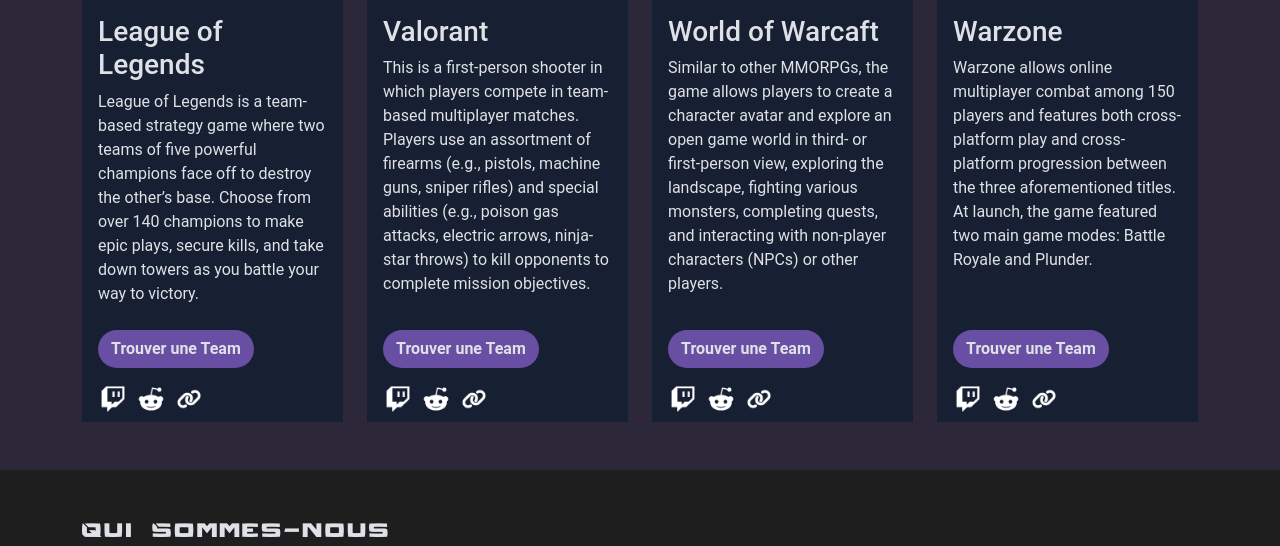
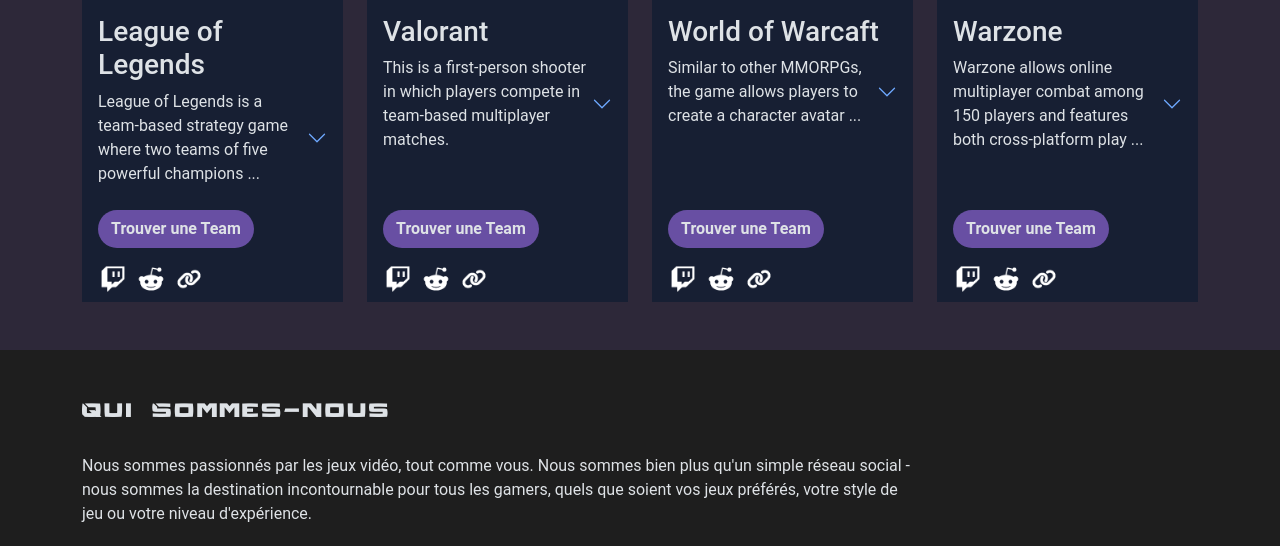
Before and after one commit to AlexMalvy/LightningHub, a PHP site: page /home.html in a window 1280 px wide. Shown: the part 701-1247 px from the top of the page. Run offline with PHP 8.4, Linux system fonts and the light colour scheme; some libraries are stand-ins or nearby versions.

Commit message:
added accordions in the game cards changed the nav : - deleted the menu button - switch the connection button to a dropdown (PC) or offcanvas toggler (Mobile)
added hover fx on buttons and links

```diff
--- a/home.html
+++ b/home.html
@@ -28,9 +28,19 @@
 
             <!-- Navbar -->
             <div class="row flex-grow-1 flex-lg-grow-0">
+                <!-- Home link -->
+                <div class="col-3 col-lg-auto">
+                    <a href="#" class="d-flex flex-column flex-lg-row align-items-lg-center gap-lg-2 link-light text-decoration-none link-opacity-100 link-opacity-75-hover">
+                        <div class="d-flex justify-content-center">
+                            <img src="assets/home-icon-37x37.png" alt="" class="d-lg-none">
+                        </div>
+                        <p class="m-0 text-center">Home</p>
+                    </a>
+                </div>
+
                 <!-- Hub link -->
                 <div class="col-3 col-lg-auto">
-                    <a href="#" class="d-flex flex-column flex-lg-row align-items-lg-center gap-lg-2 link-light text-decoration-none">
+                    <a href="#" class="d-flex flex-column flex-lg-row align-items-lg-center gap-lg-2 link-light text-decoration-none link-opacity-100 link-opacity-75-hover">
                         <div class="d-flex justify-content-center">
                             <img src="assets/hub-icon-37x37.png" alt="" class="d-lg-none">
                         </div>
@@ -40,69 +50,63 @@
 
                 <!-- Socials link -->
                 <div class="col-3 col-lg-auto">
-                    <a href="#" class="d-flex flex-column flex-lg-row align-items-lg-center gap-lg-2  link-light text-decoration-none">
+                    <a href="#" class="d-flex flex-column flex-lg-row align-items-lg-center gap-lg-2  link-light text-decoration-none link-opacity-100 link-opacity-75-hover">
                         <div class="d-flex justify-content-center">
                             <img src="assets/friends-icon-37x37.png" alt="" class="d-lg-none">
                         </div>
-                        <p class="m-0 text-center fs-7">Socials</p>
+                        <p class="m-0 text-center">Socials</p>
                     </a>
                 </div>
 
                 <!-- Account/Connection link -->
                 <div class="col-3 col-lg-auto">
-                    <a href="#" class="d-flex flex-column flex-lg-row align-items-lg-center gap-lg-2  link-light text-decoration-none">
-                        <div class="d-flex justify-content-center">
-                            <img src="assets/account_icon_37x37.png" alt="" class="d-lg-none">
-                        </div>
-                        <p class="m-0 text-center fs-7">Connexion</p>
-                    </a>
-                </div>
-
-                <!-- Menu Toggler -->
-                <div class="col-3 col-lg-auto">
 
                     <!-- OffCanvas Toggler (Mobile Only) -->
                     <a href="#" class="d-flex flex-column flex-lg-row align-items-lg-center gap-lg-2 d-lg-none link-light text-decoration-none" type="button" data-bs-toggle="offcanvas" data-bs-target="#offcanvasNavbar" aria-controls="offcanvasNavbar"aria-label="Toggle navigation">
                         <div class="d-flex justify-content-center">
-                            <img src="assets/menu-icon-37x37.png" alt="">
+                            <img src="assets/account_icon_37x37.png" alt="" class="d-lg-none">
                         </div>
-                        <p class="m-0 text-center text-white fs-7">Menu</p>
+                        <p class="m-0 text-center text-white">Connexion</p>
                     </a>
 
-                    <!-- Dropdown Menu (Desktop Only) -->
+                    <!-- Account/Connection Dropdown (Desktop Only) -->
                     <div class="dropdown d-none d-lg-block">
-                        <a class="d-flex align-items-center gap-1 link-light text-decoration-none dropdown-toggle" type="button" data-bs-toggle="dropdown" aria-expanded="false">
+                        <a class="d-flex align-items-center gap-1 link-light text-decoration-none dropdown-toggle link-opacity-100 link-opacity-75-hover" type="button" data-bs-toggle="dropdown" aria-expanded="false">
                             <!--
                             <div class="d-flex justify-content-center">
                                 <img src="assets/menu-icon-37x37.png" alt="" style="height: 25px; width: auto;">
                             </div>
                              -->
-                            <p class="m-0 text-center text-white fs-7">Menu</p>
+                            <p class="m-0 text-center text-white">Connexion</p>
                         </a>
 
-                        <ul class="dropdown-menu dropdown-menu-end mt-3">
+                        <ul class="dropdown-menu dropdown-menu-end mt-3 py-3">
 
-                            <li class="dropdown-item d-flex flex-row justify-content-start align-items-center gap-2">
-                                <div>
-                                    <img src="assets/support-icon-37x37.png" alt="">
-                                </div>
-                                <a class="nav-link link-light" href="#">Support</a>
+                            <li class="dropdown-item">
+                                <a class="d-flex flex-row justify-content-start align-items-center gap-2 nav-link link-light link-opacity-100 link-opacity-75-hover" href="#">
+                                    <div>
+                                        <img src="assets/account_icon_37x37.png" alt="" style="height: 25px; width: auto;">
+                                    </div>
+                                    <p class="align-self-center m-0">Mon Compte</p>
+                                </a>
                             </li>
 
                             <hr>
 
                             <li class="dropdown-item d-flex flex-row justify-content-start align-items-center gap-2">
-                                <div>
-                                    <img src="assets/disconnect-icon-37x37.png" alt="">
-                                </div>
-                                <a class="nav-link link-danger" href="#">Déconnexion</a>
+                                <a class="d-flex flex-row justify-content-start align-items-center gap-2 nav-link link-danger link-opacity-100 link-opacity-75-hover" href="#">
+                                    <div>
+                                        <img src="assets/disconnect-icon-37x37.png" alt="" style="height: 25px; width: auto;">
+                                    </div>
+                                    <p class="align-self-center m-0">Déconnexion</p>
+                                </a>
                             </li>
 
                         </ul>
                     </div>
+
                 </div>
             </div>
-
 
             <!-- OffCanva (Mobile) -->
             <div class="offcanvas offcanvas-bottom h-auto bottom-nav-margin d-lg-none" tabindex="-1" id="offcanvasNavbar" aria-labelledby="offcanvasNavbarLabel">
@@ -117,18 +121,9 @@
 
                         <li class="nav-item d-flex flex-row justify-content-start align-items-center gap-2">
                             <div>
-                                <img src="assets/home-icon-37x37.png" alt="">
+                                <img src="assets/account_icon_37x37.png" alt="">
                             </div>
-                            <a class="nav-link link-light" aria-current="page" href="home.html">Home</a>
-                        </li>
-
-                        <hr>
-
-                        <li class="nav-item d-flex flex-row justify-content-start align-items-center gap-2">
-                            <div>
-                                <img src="assets/support-icon-37x37.png" alt="">
-                            </div>
-                            <a class="nav-link link-light" href="#">Support</a>
+                            <a class="nav-link link-light" href="#">Mon Compte</a>
                         </li>
 
                         <hr>
@@ -161,7 +156,7 @@
                     <p class="mb-4">
                         Rejoins-nous pour vivre des expériences <br> <strong>gaming inoubliables.</strong>
                     </p>
-                    <a href="#" class="btn bg-color-purple rounded-5 d-inline-flex px-4">
+                    <a href="#" class="btn bg-color-purple rounded-5 d-inline-flex px-4 btn-hover">
                         <div class="d-flex justify-content-center align-content-center">
                             <img src="assets/hub-icon-37x37.png" alt="">
                             <span class="align-self-center ps-2 fw-bold">Trouver une Team</span>
@@ -205,7 +200,7 @@
                                 <div class="d-flex justify-content-between">
 
                                     <!-- League of Legends Join Team -->
-                                    <a href="#" class="btn bg-color-purple rounded-5 d-inline-flex">
+                                    <a href="#" class="btn bg-color-purple rounded-5 d-inline-flex btn-hover">
                                         <span class="align-self-center fw-bold">Trouver une Team</span>
                                     </a>
 
@@ -234,7 +229,7 @@
                                 <div class="d-flex justify-content-between">
 
                                     <!-- Valorant Join Team -->
-                                    <a href="#" class="btn bg-color-purple rounded-5 d-inline-flex">
+                                    <a href="#" class="btn bg-color-purple rounded-5 d-inline-flex btn-hover">
                                         <span class="align-self-center fw-bold">Trouver une Team</span>
                                     </a>
 
@@ -261,7 +256,7 @@
                                 <div class="d-flex justify-content-between">
 
                                     <!-- World of Warcraft Join Team -->
-                                    <a href="#" class="btn bg-color-purple rounded-5 d-inline-flex">
+                                    <a href="#" class="btn bg-color-purple rounded-5 d-inline-flex btn-hover">
                                         <span class="align-self-center fw-bold">Trouver une Team</span>
                                     </a>
 
@@ -301,13 +296,22 @@
                             <img src="assets/view-illuminated-neon-gaming-keyboard-setup-controller.jpg" alt="" class="card-img-top">
                             <div class="card-body">
                                 <h3 class="card-title">League of Legends</h3>
-                                <p class="card-text">League of Legends is a team-based strategy game where two teams of five powerful champions face off to destroy the other’s base. Choose from over 140 champions to make epic plays, secure kills, and take down towers as you battle your way to victory.</p>
+                                <div class="card-text">
+                                    <div class="accordion accordion-flush" id="accordionFlushExample">
+                                        <span class="accordion-button collapsed p-0" type="button" data-bs-toggle="collapse" data-bs-target="#flush-collapseOne" aria-expanded="false"     aria-controls="flush-collapseOne" style="background-color: rgba(0, 0, 0, 0);">
+                                            League of Legends is a team-based strategy game where two teams of five powerful champions ...
+                                        </span>
+                                        <p id="flush-collapseOne" class="accordion-collapse collapse" data-bs-parent="#accordionFlushExample">
+                                            face off to destroy the other’s base. Choose from over 140 champions to make epic plays, secure kills, and take down towers as you battle your way to victory.
+                                        </p>
+                                    </div>
+                                </div>
                             </div>
 
                             <!-- League of Legends Card Footer -->
                             <div class="card-footer border-0" style="background-color: rgba(0, 0, 0, 0);">
                                 <!-- League of Legends Join Team -->
-                                <a href="#" class="btn bg-color-purple rounded-5 d-inline-flex mb-3">
+                                <a href="#" class="btn bg-color-purple rounded-5 d-inline-flex mb-3 btn-hover">
                                     <span class="align-self-center fw-bold">Trouver une Team</span>
                                 </a>
                                 <!-- League of Legends Social Links -->
@@ -324,13 +328,22 @@
                             <img src="assets/view-illuminated-neon-gaming-keyboard-setup-controller.jpg" alt="" class="card-img-top">
                             <div class="card-body">
                                 <h3 class="card-title">Valorant</h3>
-                                <p class="card-text">This is a first-person shooter in which players compete in team-based multiplayer matches. Players use an assortment of firearms (e.g., pistols, machine guns, sniper rifles) and special abilities (e.g., poison gas attacks, electric arrows, ninja-star throws) to kill opponents to complete mission objectives.</p>
+                                <div class="card-text">
+                                    <div class="accordion accordion-flush" id="accordionFlushExample">
+                                        <span class="accordion-button collapsed p-0" type="button" data-bs-toggle="collapse" data-bs-target="#flush-collapseTwo" aria-expanded="false"     aria-controls="flush-collapseTwo" style="background-color: rgba(0, 0, 0, 0);">
+                                            This is a first-person shooter in which players compete in team-based multiplayer matches.
+                                        </span>
+                                        <p id="flush-collapseTwo" class="accordion-collapse collapse" data-bs-parent="#accordionFlushExample">
+                                            Players use an assortment of firearms (e.g., pistols, machine guns, sniper rifles) and special abilities (e.g., poison gas attacks, electric arrows, ninja-star throws) to kill opponents to complete mission objectives.
+                                        </p>
+                                    </div>
+                                </div>
                             </div>
 
                             <!-- Valorant Card Footer -->
                             <div class="card-footer border-0" style="background-color: rgba(0, 0, 0, 0);">
                                 <!-- Valorant Team -->
-                                <a href="#" class="btn bg-color-purple rounded-5 d-inline-flex mb-3">
+                                <a href="#" class="btn bg-color-purple rounded-5 d-inline-flex mb-3 btn-hover">
                                     <span class="align-self-center fw-bold">Trouver une Team</span>
                                 </a>
                                 <!-- Valorant Social Links -->
@@ -347,13 +360,22 @@
                             <img src="assets/view-illuminated-neon-gaming-keyboard-setup-controller.jpg" alt="" class="card-img-top">
                             <div class="card-body">
                                 <h3 class="card-title">World of Warcaft</h3>
-                                <p class="card-text">Similar to other MMORPGs, the game allows players to create a character avatar and explore an open game world in third- or first-person view, exploring the landscape, fighting various monsters, completing quests, and interacting with non-player characters (NPCs) or other players.</p>
+                                <div class="card-text">
+                                    <div class="accordion accordion-flush" id="accordionFlushExample">
+                                        <span class="accordion-button collapsed p-0" type="button" data-bs-toggle="collapse" data-bs-target="#flush-collapseThree" aria-expanded="false"     aria-controls="flush-collapseThree" style="background-color: rgba(0, 0, 0, 0);">
+                                            Similar to other MMORPGs, the game allows players to create a character avatar ...
+                                        </span>
+                                        <p id="flush-collapseThree" class="accordion-collapse collapse" data-bs-parent="#accordionFlushExample">
+                                            and explore an open game world in third- or first-person view, exploring the landscape, fighting various monsters, completing quests, and interacting with non-player characters (NPCs) or other players.
+                                        </p>
+                                    </div>
+                                </div>
                             </div>
 
                             <!-- World of Warcaft Card Footer -->
                             <div class="card-footer border-0" style="background-color: rgba(0, 0, 0, 0);">
                                 <!-- World of Warcaft Join Team -->
-                                <a href="#" class="btn bg-color-purple rounded-5 d-inline-flex mb-3">
+                                <a href="#" class="btn bg-color-purple rounded-5 d-inline-flex mb-3 btn-hover">
                                     <span class="align-self-center fw-bold">Trouver une Team</span>
                                 </a>
                                 <!-- World of Warcaft Social Links -->
@@ -370,13 +392,22 @@
                             <img src="assets/view-illuminated-neon-gaming-keyboard-setup-controller.jpg" alt="" class="card-img-top">
                             <div class="card-body">
                                 <h3 class="card-title">Warzone</h3>
-                                <p class="card-text">Warzone allows online multiplayer combat among 150 players and features both cross-platform play and cross-platform progression between the three aforementioned titles. At launch, the game featured two main game modes: Battle Royale and Plunder.</p>
+                                <div class="card-text">
+                                    <div class="accordion accordion-flush" id="accordionFlushExample">
+                                        <span class="accordion-button collapsed p-0" type="button" data-bs-toggle="collapse" data-bs-target="#flush-collapseFour" aria-expanded="false"     aria-controls="flush-collapseFour" style="background-color: rgba(0, 0, 0, 0);">
+                                            Warzone allows online multiplayer combat among 150 players and features both cross-platform play ...
+                                        </span>
+                                        <p id="flush-collapseFour" class="accordion-collapse collapse" data-bs-parent="#accordionFlushExample">
+                                            and cross-platform progression between the three aforementioned titles. At launch, the game featured two main game modes: Battle Royale and Plunder.
+                                        </p>
+                                    </div>
+                                </div>
                             </div>
 
                             <!-- Warzone Card Footer -->
                             <div class="card-footer border-0" style="background-color: rgba(0, 0, 0, 0);">
                                 <!-- Warzone Join Team -->
-                                <a href="#" class="btn bg-color-purple rounded-5 d-inline-flex mb-3">
+                                <a href="#" class="btn bg-color-purple rounded-5 d-inline-flex mb-3 btn-hover">
                                     <span class="align-self-center fw-bold">Trouver une Team</span>
                                 </a>
                                 <!-- Warzone Social Links -->
--- a/style.css
+++ b/style.css
@@ -52,12 +52,12 @@
     bottom: 10px;
 }
 
-.fs-7 {
-    font-size: 16px;
+.desktop-card {
+    background-color: #171F33;
 }
 
-.desktop-card {
-    background-color: #171F33;
+.btn-hover:hover {
+    background-color: rgba(104, 79, 163, 0.75);
 }
 
 
```
